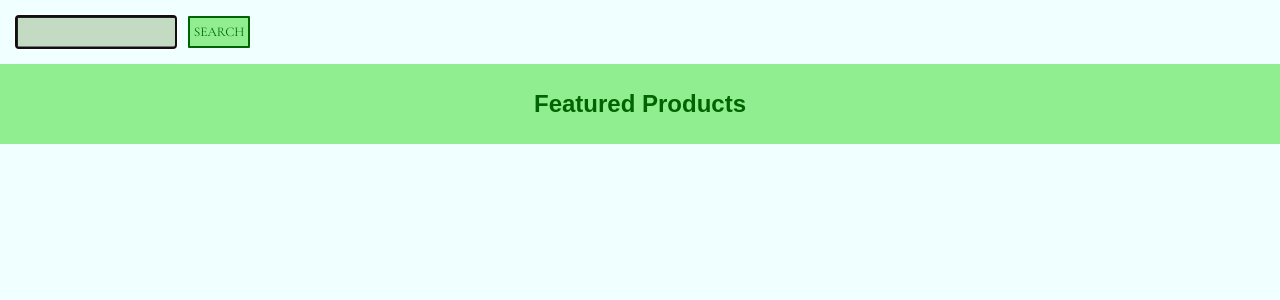
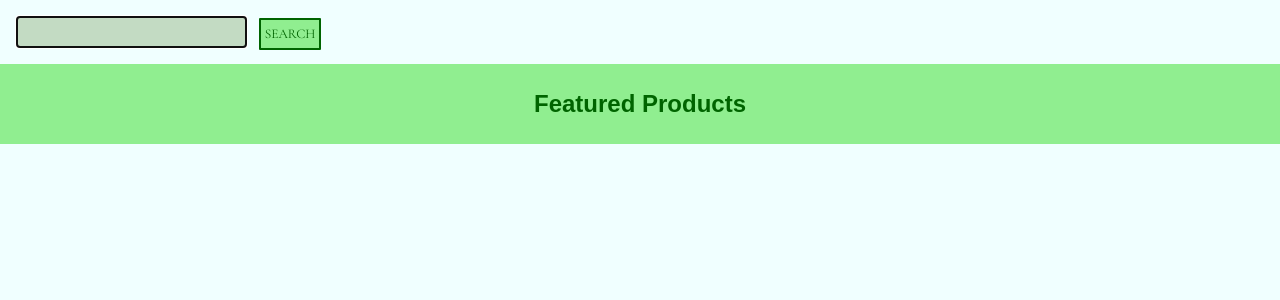
Before and after one commit to rsgilbert/shopping, a Django app: page /products/ in a window 1280 px wide. Shown: the part 145-445 px from the top of the page. Run offline with Django 3.2, Linux system fonts and the light colour scheme; data that the repository does not hold is empty; some web fonts are replaced.

Commit message:
completed search box

```diff
--- /dev/null
+++ b/commodity/forms.py
@@ -0,0 +1,4 @@
+from django import forms
+
+class SearchForm(forms.Form):
+    text = forms.CharField(max_length=20)
--- a/commodity/static/commodity/main.css
+++ b/commodity/static/commodity/main.css
@@ -9,16 +9,20 @@
 .main__search {
   display: flex;
   flex-direction: row;
-  justify-content: flex-start;
+  justify-content: stretch;
   align-items: center;
   margin: 0.5rem;
+  flex-wrap: nowrap;
+
 }
 .search__box {
-  flex-basis: 80%;
-  border-right: none;
+  flex-grow: 2;
   margin: 8px;
   height: 2rem;
   background: rgb(195, 219, 195);
+  font-size: 1.2rem;
+  flex-shrink: 1;
+  max-width: 80%;
 }
 .search__submit {
   background: lightgreen;
@@ -29,6 +33,8 @@
   border: darkgreen 2px solid;
   color: darkgreen;
   cursor: pointer;
+  flex-shrink: 0;
+  flex-grow: 0;
 }
 
 .main__items {
--- a/commodity/static/index.css
+++ b/commodity/static/index.css
@@ -7,6 +7,7 @@
   margin: 0;
   padding: 0;
   font-family: 'Cormorant Garamond', serif;
+  color: black;
 }
 
 .material-icons.pantone {
--- a/commodity/templates/commodity/commodities.html
+++ b/commodity/templates/commodity/commodities.html
@@ -13,13 +13,16 @@
 <section class="main__search">
 	<form method="POST" action="{% url 'commodity:commodities' %}">
 		{% csrf_token %}
-		<input id="searchitem" class="search__box" place_order="Search" autofocus>
+		{% comment %} {{ form.text }} {% endcomment %}
+		{% comment %} <input type="text" class="search__box" name="text" id="id_text" maxlength="20" required=""> {% endcomment %}
+		<input name="text" class="search__box" type="text" place_order="Search" max_length="20" autofocus>
 		<input type="submit" class="search__submit" value="SEARCH">
 	</form>
 </section>
 
 
 <section class="main__title">
+
   <h1 class="main__title--h4"> Featured Products </h1>
 </section>
 
--- a/commodity/views.py
+++ b/commodity/views.py
@@ -1,17 +1,26 @@
 from django.shortcuts import render, get_object_or_404
+from django.http import HttpResponse
 from .models import Commodity
+from .forms import SearchForm
 
 # Create your views here.
 
 
 def commodities(request):
-    if request.method == 'GET':
-        items = Commodity.objects.all()
-        return render(request, 'commodity/commodities.html', {'items': items})
+	if request.method == 'GET':
+		items = Commodity.objects.all()
+		form = SearchForm()
+		return render(request, 'commodity/commodities.html', {'items': items, 'form': form})
 
-    if request.method == "POST":
-            print("Method was post", request.POST)
-            searchword = request.POST['searchitem']
-            print("Search word is ", searchword)
-            items = Commodity.objects.filter(name__icontains=searchword)
-            return render(request, 'commodity/commodities.html', {'items': items})
+	if request.method == "POST":
+		form = SearchForm(request.POST)
+		if form.is_valid():
+
+			search_text = form.cleaned_data['text']
+			print("Search word is ", search_text)
+			items = Commodity.objects.filter(name__icontains=search_text)
+			return render(request, 'commodity/commodities.html', {'items': items, 'form': SearchForm()})
+
+		else:
+			print(form.errors)
+			return HttpResponse(form.errors)
```
